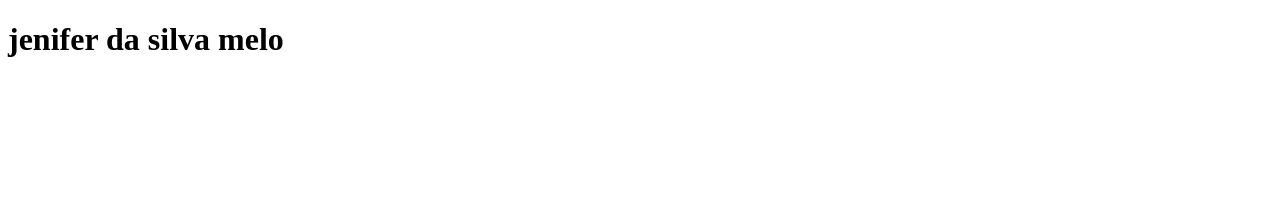
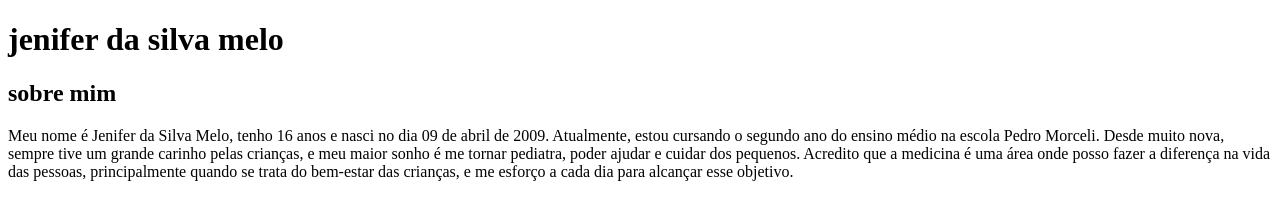
Before and after one commit to blindadajeh/projeto-roy-, a plain HTML site: page index.html in a window 1280 px wide. Drawn offline with Linux system fonts and the light colour scheme.

Commit message:
sobremim

```diff
--- a/index.html
+++ b/index.html
@@ -11,6 +11,14 @@
     </header>
     <main>
 <h1>jenifer da silva melo</h1>
+<h2>sobre mim</h2>
+<p>Meu nome é Jenifer da Silva Melo, tenho 16 anos e nasci no dia 09 de abril de 2009. Atualmente, estou cursando o segundo ano do ensino médio na escola Pedro Morceli.
+   Desde muito nova, sempre tive um grande carinho pelas crianças, e meu maior sonho é me tornar pediatra, poder ajudar e cuidar dos pequenos.
+   Acredito que a medicina é uma área onde posso fazer a diferença na vida das pessoas, principalmente quando se trata do bem-estar das crianças,
+   e me esforço a cada dia para alcançar esse objetivo.
+
+
+</p>
     </main>
 
     <footer></footer>
```
